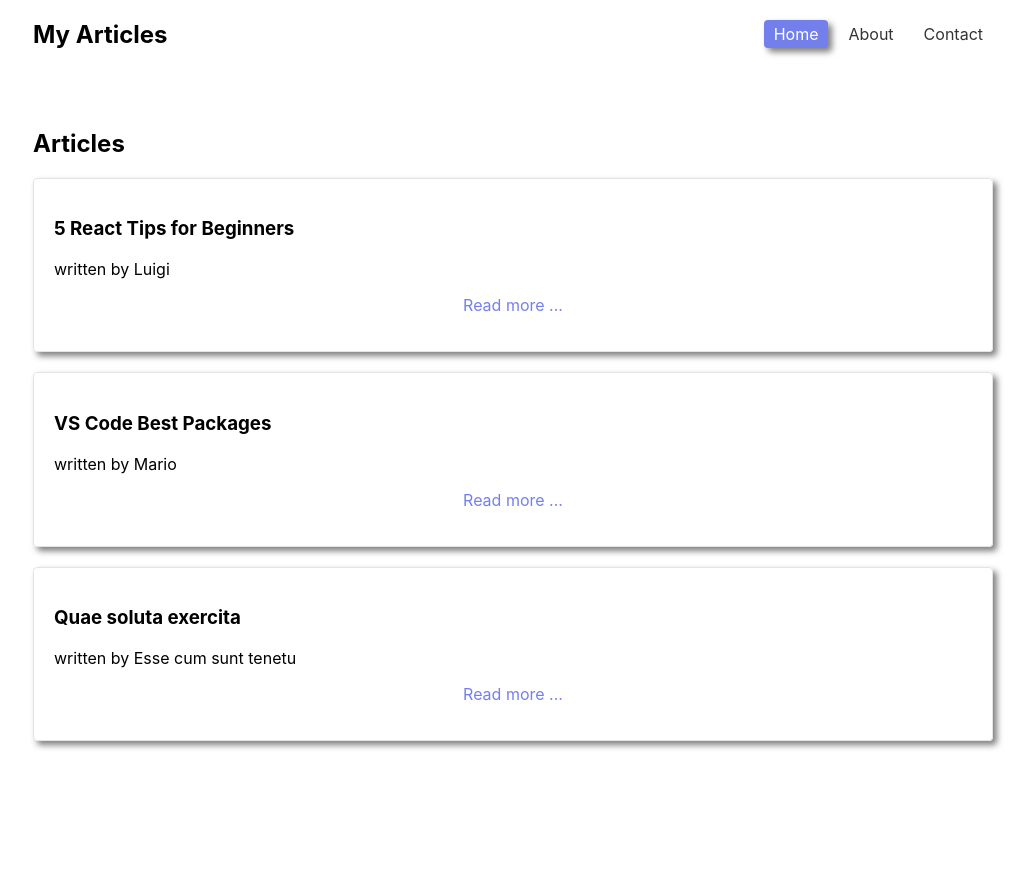
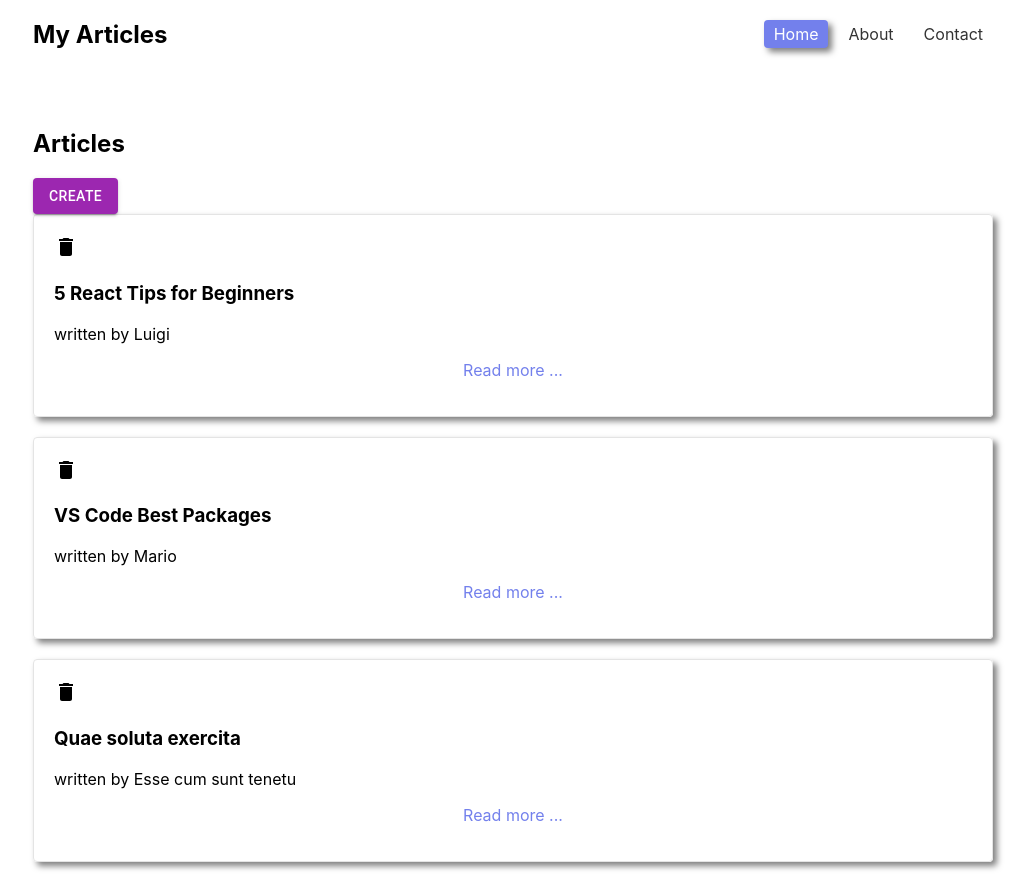
Before and after one commit to urbain32/articles, a React (Create React App) app: page / in a window 1280 px wide. Shown: the whole page, without its empty margins (127-1159 px from the left). Before the commit the page ends 800 px from the top, so only its background shows below. Built offline with nearby package versions, Linux system fonts and the light colour scheme; data requests are answered from the project's data file.

Commit message:
deleting data

```diff
--- a/src/pages/Home.js
+++ b/src/pages/Home.js
@@ -1,20 +1,34 @@
-
-import { Link } from 'react-router-dom';
-import useFetch from '../hooks/useFetch';
+import { Delete } from "@mui/icons-material";
+import axios from "axios";
+import { useState } from "react";
+import { Link } from "react-router-dom";
+import useFetch from "../hooks/useFetch";
+import Create from "./Create";
 // Styles
-import './Home.css'
+import "./Home.css";
 export default function Home() {
   const { data, isPending, error } = useFetch(
-    ' http://localhost:3002/articles'
+    " http://localhost:3002/articles"
   );
+  const handleDelete = (id) => {
+    axios.delete(`http://localhost:3002/articles/${id}`).then(() => {
+      console.log("Data delete");
+    });
+  };
   return (
     <div className="home">
       <h2>Articles</h2>
+      <div className="create">
+        <Create />
+      </div>
       {error && <div> {error}</div>}
       {isPending && <div> Loading...</div>}
       {data &&
         data.map((article) => (
-          <div className='card' key={article.id}>
+          <div className="card" key={article.id}>
+            <div className="delete">
+              <Delete onClick={() => handleDelete(article.id)} />
+            </div>
             <h3>{article.title}</h3>
             <p>written by {article.author}</p>
             <Link to={`/articles/${article.id}`}>Read more ...</Link>
```
